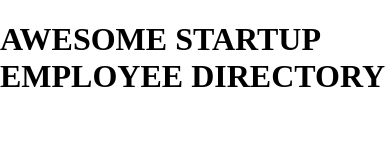
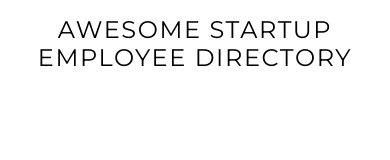
Before and after one commit to BryantVaughn/demo-employee-directory, a plain HTML site: page index.html in a window 390 px wide. Drawn offline with Linux system fonts and the light colour scheme.

Commit message:
Style heading and container for mobile

```diff
--- a/css/styles.css
+++ b/css/styles.css
@@ -2,18 +2,21 @@
 
 * {
 	box-sizing: border-box;
+	font-family: 'Montserrat', sans-serif;
 }
 
 /* Class Styles */
 
 .container {
-	display: grid;
-	grid-template-areas:
-		'heading'
-		'employees';
+	width: 95%;
+	margin: auto;
+	text-align: center;
 }
 
 .heading {
 	grid-area: heading;
 	text-transform: uppercase;
+	letter-spacing: 0.1rem;
+	font-size: 1.5rem;
+	font-weight: 400;
 }
```
